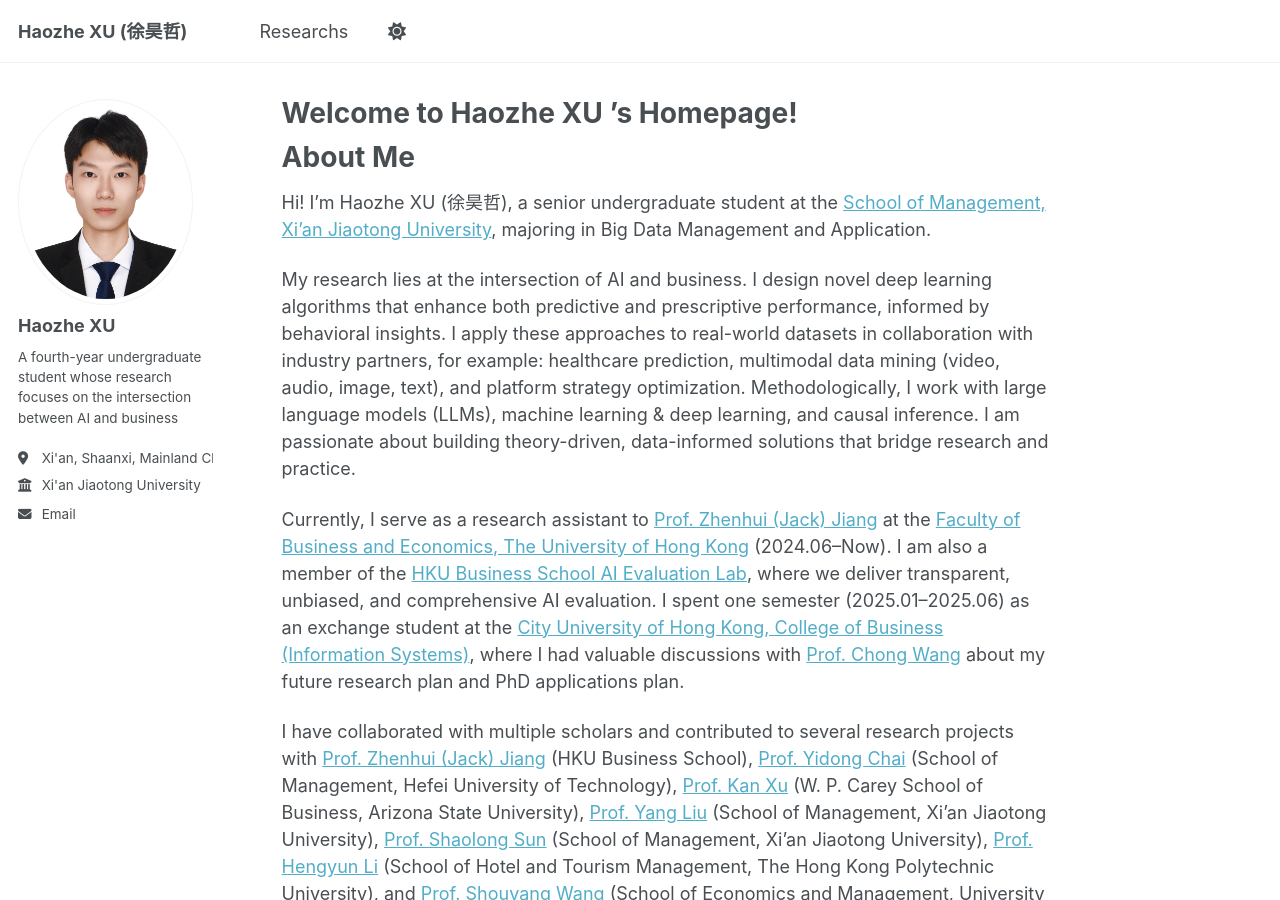
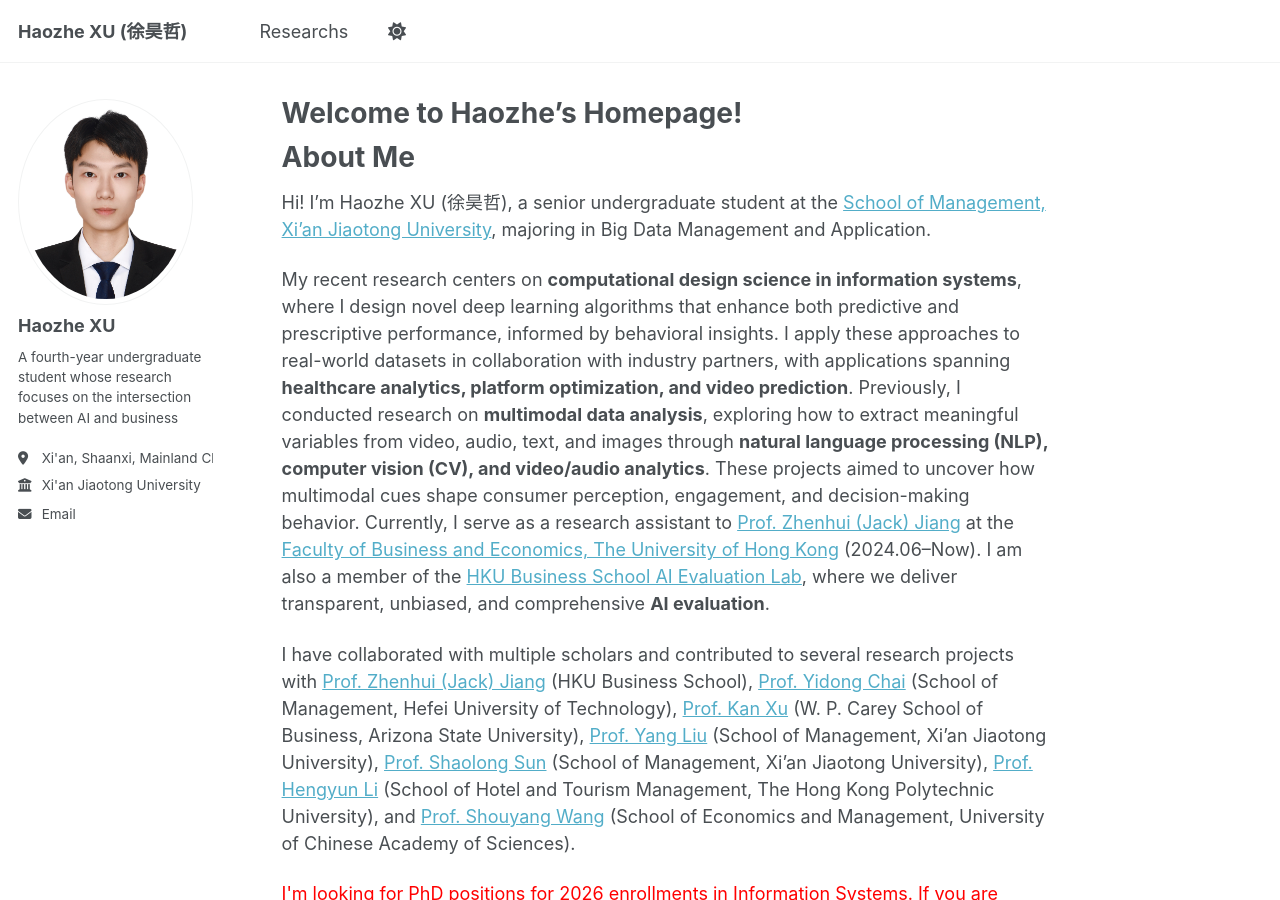
Before and after one commit to XuHaozhe0204/XuHaozhe0204.github.io, a Jekyll site: the page built from _pages/about.md, in a window 1280 px wide and 900 px high. Built offline with Jekyll 4.4.1, drawn with Linux system fonts in a browser that asks for light colours; a script that is not in the unit is left out.

Commit message:
Update about.md

```diff
--- a/_pages/about.md
+++ b/_pages/about.md
@@ -1,6 +1,6 @@
 ---
 permalink: /
-title: "Welcome to Haozhe XU ’s Homepage!"
+title: "Welcome to Haozhe’s Homepage!"
 author_profile: true
 redirect_from:
   - /about/
@@ -12,10 +12,8 @@
 
 Hi! I’m Haozhe XU (徐昊哲), a senior undergraduate student at the [School of Management, Xi’an Jiaotong University](https://som.xjtu.edu.cn/en/), majoring in Big Data Management and Application.
 
-My research lies at the intersection of AI and business. I design novel deep learning algorithms that enhance both predictive and prescriptive performance, informed by behavioral insights. I apply these approaches to real-world datasets in collaboration with industry partners, for example: healthcare prediction, multimodal data mining (video, audio, image, text), and platform strategy optimization. Methodologically, I work with large language models (LLMs), machine learning & deep learning, and causal inference. I am passionate about building theory-driven, data-informed solutions that bridge research and practice.
+My recent research centers on **computational design science in information systems**, where I design novel deep learning algorithms that enhance both predictive and prescriptive performance, informed by behavioral insights. I apply these approaches to real-world datasets in collaboration with industry partners, with applications spanning **healthcare analytics, platform optimization, and video prediction**.  Previously, I conducted research on **multimodal data analysis**, exploring how to extract meaningful variables from video, audio, text, and images through **natural language processing (NLP), computer vision (CV), and video/audio analytics**. These projects aimed to uncover how multimodal cues shape consumer perception, engagement, and decision-making behavior.  Currently, I serve as a research assistant to [Prof. Zhenhui (Jack) Jiang](https://www.hkubs.hku.hk/people/zhenhui-jack-jiang/) at the [Faculty of Business and Economics, The University of Hong Kong](https://www.hkubs.hku.hk/) (2024.06–Now). I am also a member of the [HKU Business School AI Evaluation Lab](https://www.hkubs.hku.hk/aimodelrankings_en/), where we deliver transparent, unbiased, and comprehensive **AI evaluation**.
 
-Currently, I serve as a research assistant to [Prof. Zhenhui (Jack) Jiang](https://www.hkubs.hku.hk/people/zhenhui-jack-jiang/) at the [Faculty of Business and Economics, The University of Hong Kong](https://www.hkubs.hku.hk/) (2024.06–Now). I am also a member of the [HKU Business School
-AI Evaluation Lab](https://www.hkubs.hku.hk/aimodelrankings_en/), where we deliver transparent, unbiased, and comprehensive AI evaluation. I spent one semester (2025.01–2025.06) as an exchange student at the [City University of Hong Kong, College of Business (Information Systems)](https://www.cb.cityu.edu.hk/IS/), where I had valuable discussions with [Prof. Chong Wang](https://www.cb.cityu.edu.hk/profile/chonwang) about my future research plan and PhD applications plan.
 
 I have collaborated with multiple scholars and contributed to several research projects with [Prof. Zhenhui (Jack) Jiang](https://www.hkubs.hku.hk/people/zhenhui-jack-jiang/) (HKU Business School), [Prof. Yidong Chai](https://www.hfut.edu.cn/glxyen/info/1073/1501.htm) (School of Management, Hefei University of Technology), [Prof. Kan Xu](https://kanxu526.github.io/) (W. P. Carey School of Business, Arizona State University), [Prof. Yang Liu](https://gr.xjtu.edu.cn/web/0020200607) (School of Management, Xi’an Jiaotong University), [Prof. Shaolong Sun](http://gr.xjtu.edu.cn/web/sunshaolong) (School of Management, Xi’an Jiaotong University), [Prof. Hengyun Li](https://hengyunli.github.io/) (School of Hotel and Tourism Management, The Hong Kong Polytechnic University), and [Prof. Shouyang Wang](https://people.ucas.ac.cn/~sywang) (School of Economics and Management, University of Chinese Academy of Sciences).
 
```
